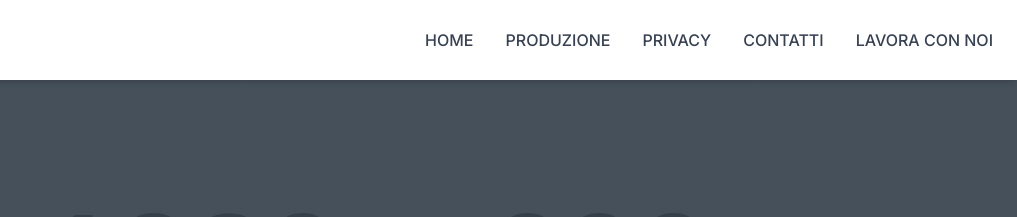
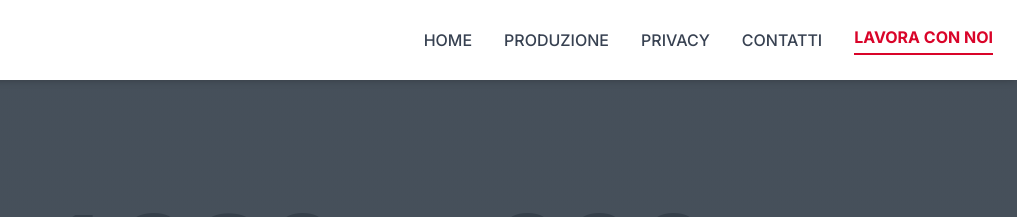
Before and after one commit to paront0/sitoDalmass.github.io, a plain HTML site: page lavora_con_noi.html in a window 1280 px wide. Shown: the top 217 px of the page, 263-1280 px from the left. Drawn offline with nearby package versions, Linux system fonts and the light colour scheme; placeholder pictures from the web are drawn by us.

Commit message:
risoluzione problemi menù pt9

```diff
--- a/lavora_con_noi.html
+++ b/lavora_con_noi.html
@@ -43,7 +43,7 @@
                 <a href="prodotti.html" class="text-gray-700 hover:text-brand-red transition duration-300 font-medium">PRODUZIONE</a>
                 <a href="privacy.html" class="text-gray-700 hover:text-brand-red transition duration-300 font-medium">PRIVACY</a>
                 <a href="index.html#contatti" class="text-gray-700 hover:text-brand-red transition duration-300 font-medium">CONTATTI</a>
-                <a href="lavora_con_noi.html" class="text-gray-700 hover:text-brand-red transition duration-300 font-medium">LAVORA CON NOI</a>
+                <a href="lavora_con_noi.html" class="text-brand-red font-bold border-b-2 border-brand-red pb-1">LAVORA CON NOI</a>
             </div>
 
             <div class="md:hidden">
```
Also changed, not shown: prodotti.html (+1 -1 lines).
